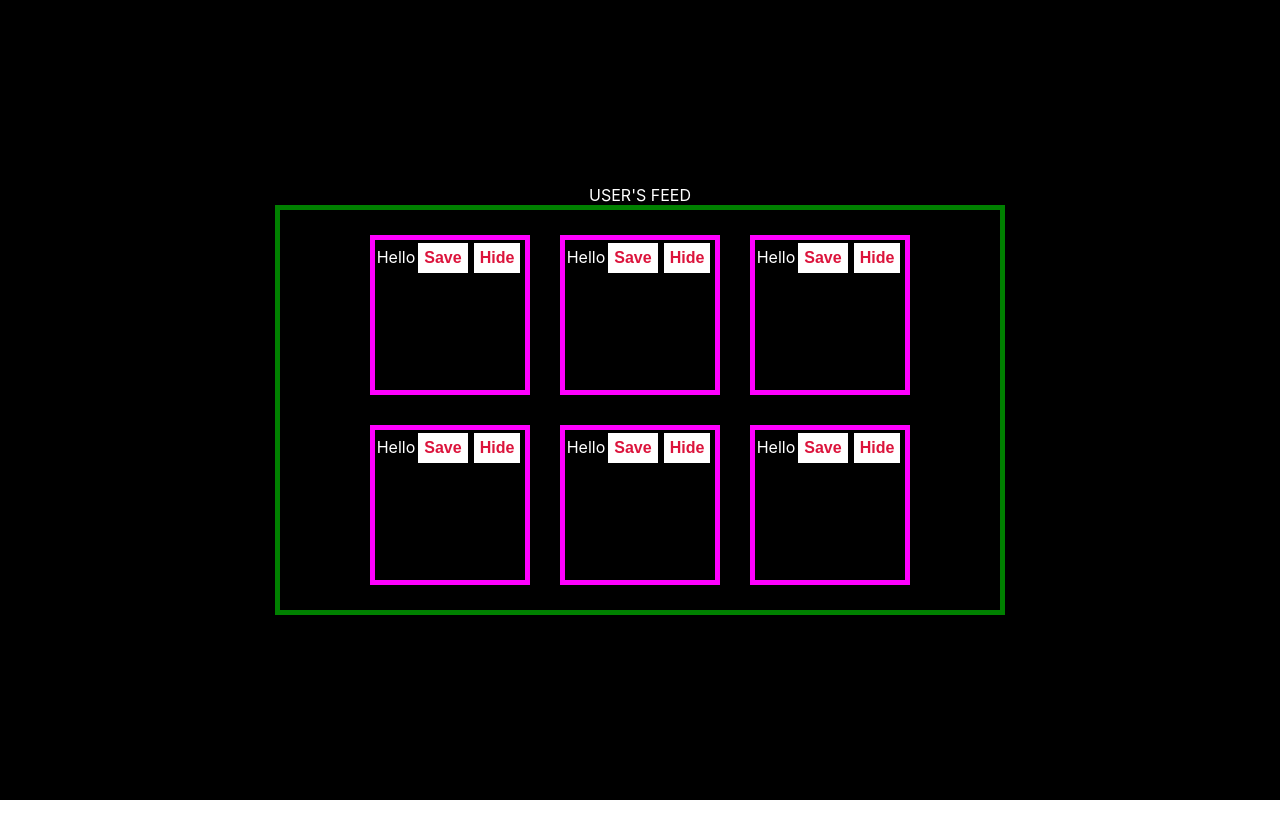
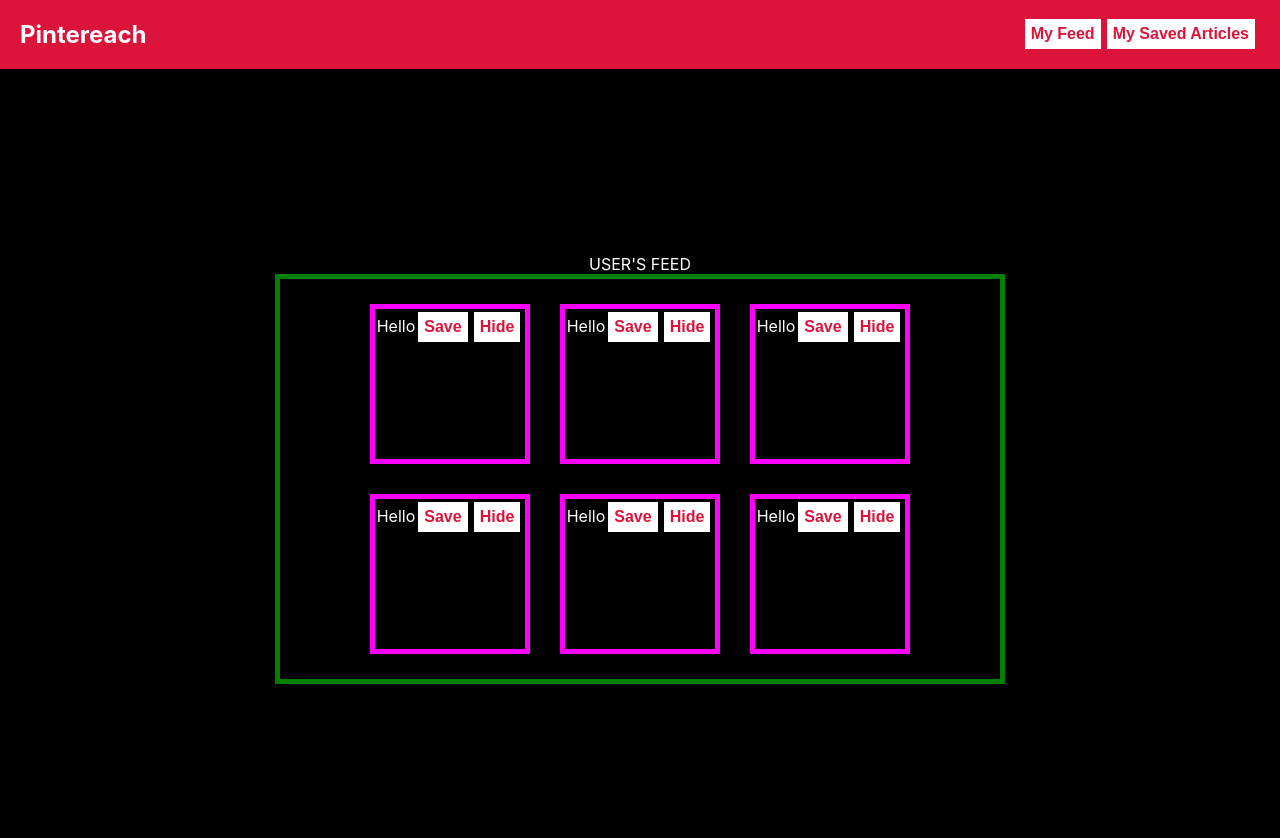
Before and after one commit to Build-Week-Pintereach-3/front-end, a React (Create React App) app in the folder pintereach/: page /my-feed in a window 1280 px wide. Shown: the top 838 px of the page. Before the commit the page ends 800 px from the top, so only its background shows below. Built offline with nearby package versions, Linux system fonts and the light colour scheme.

Commit message:
added beginnings of NavBar

```diff
--- a/pintereach/src/App.js
+++ b/pintereach/src/App.js
@@ -10,6 +10,7 @@ import LandingPage from './components/LandingPage';
 import CreateUser from './components/CreateUser';
 import Login from './components/Login'
 import MyFeed from './components/MyFeed';
+import NavBar from './components/NavBar';
 
 // first thing I need to do is think about creating the create-user-form
 const initialFormValues = {
@@ -112,6 +113,7 @@ const actuallyLoginUser = (loggedInUser) => {
 
   return (
    <div className='app-container'>
+
       <Route exact path='/' component={LandingPage} />
 
       <Route exact path='/create-user'>
--- a/pintereach/src/components/MyFeed.js
+++ b/pintereach/src/components/MyFeed.js
@@ -1,6 +1,7 @@
 import React from 'react'
 import styled from 'styled-components'
 import { StyledButton, ButtonDiv, StyledBackground } from '../theme/index'
+import NavBar from './NavBar'
 
 const StyledFeedContainer = styled.div`
     border: 5px solid green;
@@ -26,6 +27,9 @@ const StyledHeader = styled.div`
 
 export default function MyFeed() {
     return (
+
+        <div>
+            <NavBar></NavBar>
             <StyledBackground>
             <StyledHeader>
                         User's Feed
@@ -95,5 +99,6 @@ export default function MyFeed() {
 
             </StyledFeedContainer>
         </StyledBackground>
+    </div>
     )
 }
--- /dev/null
+++ b/pintereach/src/components/NavBar.js
@@ -0,0 +1,40 @@
+import react from 'react'
+import { Link } from 'react-router-dom'
+import styled from 'styled-components'
+import { StyledButton, ButtonDiv } from '../theme/index'
+
+const StyledNavBar = styled.div`
+    background-color: ${(props) => props.theme.secondaryColor};
+    display: flex;
+    justify-content: space-between;
+    align-items: center;
+    color: white;
+
+    h2 {
+        margin-left: 20px;
+    }
+
+    .nav-button-div {
+        margin-right: 20px;
+    }
+`
+
+export default function NavBar() {
+    return (
+        <StyledNavBar>
+            <h2>Pintereach</h2>
+
+            <ButtonDiv className='nav-button-div'>
+                <Link to='/my-feed'>
+                    <StyledButton className='my-feeds'>My Feed</StyledButton>
+                </Link>
+
+                <Link to='/my-saved-articles'>
+                    <StyledButton className='login-button'>My Saved Articles</StyledButton>
+                </Link>
+            </ButtonDiv>
+
+        </StyledNavBar>
+
+    )
+}
```
Lines whose indentation alone changed are shown as unchanged.
